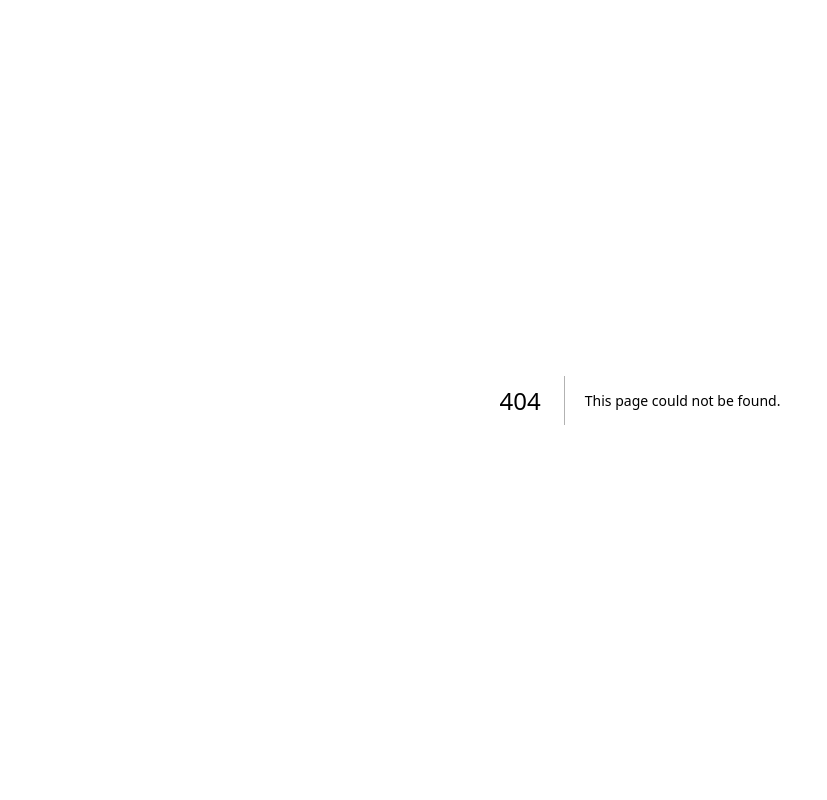
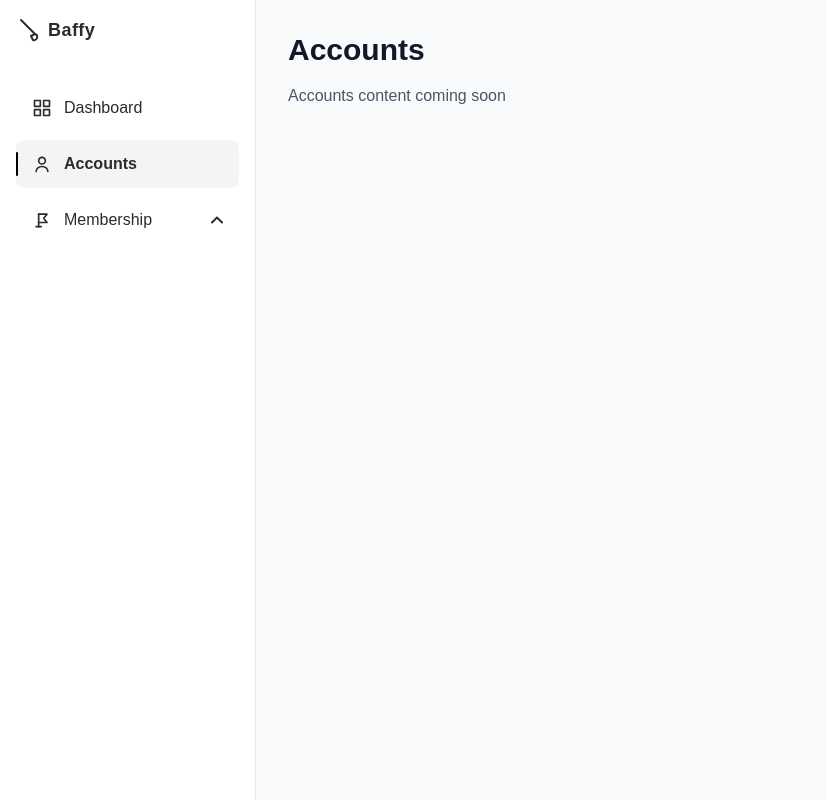
Before and after one commit to ChrisMcGonagle/golf-app, a Next.js app: page /dashboard/accounts in a window 1280 px wide. Before the commit this address had no page. Shown: the whole page, without its empty margins (0-827 px from the left). Built offline with nearby package versions, Linux system fonts and the light colour scheme.

Commit message:
feat: polish dashboard sidebar navigation and add accounts page (PBI-028)

```diff
--- /dev/null
+++ b/app/(authenticated)/dashboard/(with-sidebar)/accounts/page.tsx
@@ -0,0 +1,8 @@
+export default function AccountsPage() {
+  return (
+    <div>
+      <h1 className="mb-4 text-3xl font-bold text-gray-900">Accounts</h1>
+      <p className="text-gray-600">Accounts content coming soon</p>
+    </div>
+  );
+}
--- a/components/DashboardSidebar.tsx
+++ b/components/DashboardSidebar.tsx
@@ -4,6 +4,54 @@ import { useState, useEffect } from "react";
 import { usePathname } from "next/navigation";
 import Link from "next/link";
 import BaffyBrand from "@/components/BaffyBrand";
+
+function DashboardIcon() {
+  return (
+    <svg
+      aria-hidden="true"
+      viewBox="0 0 24 24"
+      className="mr-3 h-5 w-5"
+      fill="none"
+      xmlns="http://www.w3.org/2000/svg"
+    >
+      <rect x="3" y="3" width="7" height="7" stroke="#2b2b2b" strokeWidth="2" strokeLinecap="round" strokeLinejoin="round" />
+      <rect x="14" y="3" width="7" height="7" stroke="#2b2b2b" strokeWidth="2" strokeLinecap="round" strokeLinejoin="round" />
+      <rect x="3" y="14" width="7" height="7" stroke="#2b2b2b" strokeWidth="2" strokeLinecap="round" strokeLinejoin="round" />
+      <rect x="14" y="14" width="7" height="7" stroke="#2b2b2b" strokeWidth="2" strokeLinecap="round" strokeLinejoin="round" />
+    </svg>
+  );
+}
+
+function AccountsIcon() {
+  return (
+    <svg
+      aria-hidden="true"
+      viewBox="0 0 24 24"
+      className="mr-3 h-5 w-5"
+      fill="none"
+      xmlns="http://www.w3.org/2000/svg"
+    >
+      <path d="M19 21C19 17.6863 15.866 15 12 15C8.13401 15 5 17.6863 5 21" stroke="#2b2b2b" strokeWidth="2" strokeLinecap="round" strokeLinejoin="round" />
+      <circle cx="12" cy="8" r="4" stroke="#2b2b2b" strokeWidth="2" strokeLinecap="round" strokeLinejoin="round" />
+    </svg>
+  );
+}
+
+function MembershipIcon() {
+  return (
+    <svg
+      aria-hidden="true"
+      viewBox="0 0 24 24"
+      className="mr-3 h-5 w-5"
+      fill="none"
+      xmlns="http://www.w3.org/2000/svg"
+    >
+      <path d="M8 20V5" stroke="#2b2b2b" strokeWidth="2" strokeLinecap="round" strokeLinejoin="round" />
+      <path d="M8 5H18L14 10L18 15H8" stroke="#2b2b2b" strokeWidth="2" strokeLinecap="round" strokeLinejoin="round" />
+      <path d="M5 20H11" stroke="#2b2b2b" strokeWidth="2" strokeLinecap="round" strokeLinejoin="round" />
+    </svg>
+  );
+}
 
 export default function DashboardSidebar() {
   const pathname = usePathname();
@@ -18,6 +66,10 @@ export default function DashboardSidebar() {
 
   const isNavActive = (href: string) => pathname === href;
   const isSubmenuActive = isNavActive("/dashboard/members") || isNavActive("/dashboard/submissions");
+  const isDashboardActive = isNavActive("/dashboard");
+  const isAccountsActive = isNavActive("/dashboard/accounts");
+  const isPendingActive = isNavActive("/dashboard/submissions");
+  const isMemberListActive = isNavActive("/dashboard/members");
 
   const handleMembershipClick = () => {
     // Only toggle if NOT on a submenu route
@@ -43,13 +95,14 @@ export default function DashboardSidebar() {
         <Link
           href="/dashboard"
           onClick={handleNavClick}
-          className={`flex items-center px-4 py-3 rounded-lg transition-colors duration-200 ${
-            isNavActive("/dashboard")
+          className={`relative flex items-center px-4 py-3 rounded-lg transition-colors duration-200 ${
+            isDashboardActive
               ? "bg-gray-100 text-[#2b2b2b] font-semibold"
               : "text-[#2b2b2b] hover:bg-gray-50"
           }`}
         >
-          <span className="mr-3 text-lg">📊</span>
+          {isDashboardActive && <span aria-hidden="true" className="absolute left-0 top-1/2 h-[50%] w-[2px] -translate-y-1/2 rounded-full bg-[#000000]" />}
+          <DashboardIcon />
           Dashboard
         </Link>
 
@@ -57,13 +110,14 @@ export default function DashboardSidebar() {
         <Link
           href="/dashboard/accounts"
           onClick={handleNavClick}
-          className={`flex items-center px-4 py-3 rounded-lg transition-colors duration-200 ${
-            isNavActive("/dashboard/accounts")
+          className={`relative flex items-center px-4 py-3 rounded-lg transition-colors duration-200 ${
+            isAccountsActive
               ? "bg-gray-100 text-[#2b2b2b] font-semibold"
               : "text-[#2b2b2b] hover:bg-gray-50"
           }`}
         >
-          <span className="mr-3 text-lg">👤</span>
+          {isAccountsActive && <span aria-hidden="true" className="absolute left-0 top-1/2 h-[50%] w-[2px] -translate-y-1/2 rounded-full bg-[#000000]" />}
+          <AccountsIcon />
           Accounts
         </Link>
 
@@ -74,7 +128,7 @@ export default function DashboardSidebar() {
             className="flex items-center justify-between w-full px-4 py-3 rounded-lg text-[#2b2b2b] transition-colors duration-200 focus:outline-none"
           >
             <div className="flex items-center">
-              <span className="mr-3 text-lg">🏌️</span>
+              <MembershipIcon />
               Membership
             </div>
             <svg
@@ -103,12 +157,13 @@ export default function DashboardSidebar() {
                 <span className="absolute left-0 top-1/2 w-3 h-px -translate-y-1/2 bg-[#e5e7eb]"></span>
                 <Link
                   href="/dashboard/submissions"
-                  className={`flex items-center px-4 py-1.5 rounded text-sm transition-colors duration-200 ${
-                    isNavActive("/dashboard/submissions")
+                  className={`relative flex items-center px-4 py-1.5 rounded text-sm transition-colors duration-200 ${
+                    isPendingActive
                       ? "bg-gray-100 text-[#2b2b2b] font-semibold"
                       : "text-[#2b2b2b] hover:bg-gray-50"
                   }`}
                 >
+                  {isPendingActive && <span aria-hidden="true" className="absolute left-0 top-1/2 h-[50%] w-[2px] -translate-y-1/2 rounded-full bg-[#000000]" />}
                   Pending
                 </Link>
               </div>
@@ -118,12 +173,13 @@ export default function DashboardSidebar() {
                 <span className="absolute left-0 top-1/2 w-3 h-px -translate-y-1/2 bg-[#e5e7eb]"></span>
                 <Link
                   href="/dashboard/members"
-                  className={`flex items-center px-4 py-1.5 rounded text-sm transition-colors duration-200 ${
-                    isNavActive("/dashboard/members")
+                  className={`relative flex items-center px-4 py-1.5 rounded text-sm transition-colors duration-200 ${
+                    isMemberListActive
                       ? "bg-gray-100 text-[#2b2b2b] font-semibold"
                       : "text-[#2b2b2b] hover:bg-gray-50"
                   }`}
                 >
+                  {isMemberListActive && <span aria-hidden="true" className="absolute left-0 top-1/2 h-[50%] w-[2px] -translate-y-1/2 rounded-full bg-[#000000]" />}
                   Member List
                 </Link>
               </div>
```
Also changed, not shown: 1 other file (tests, documents, lock files or other folders).
